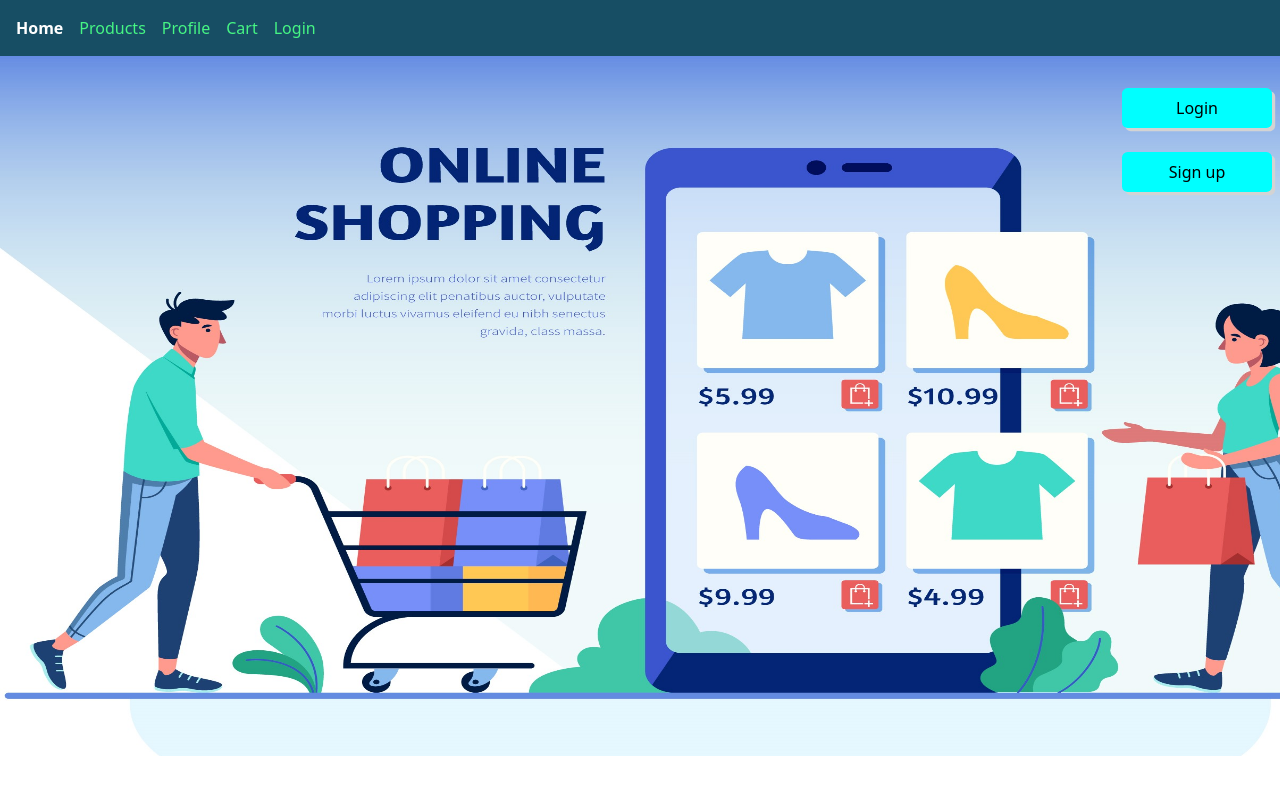
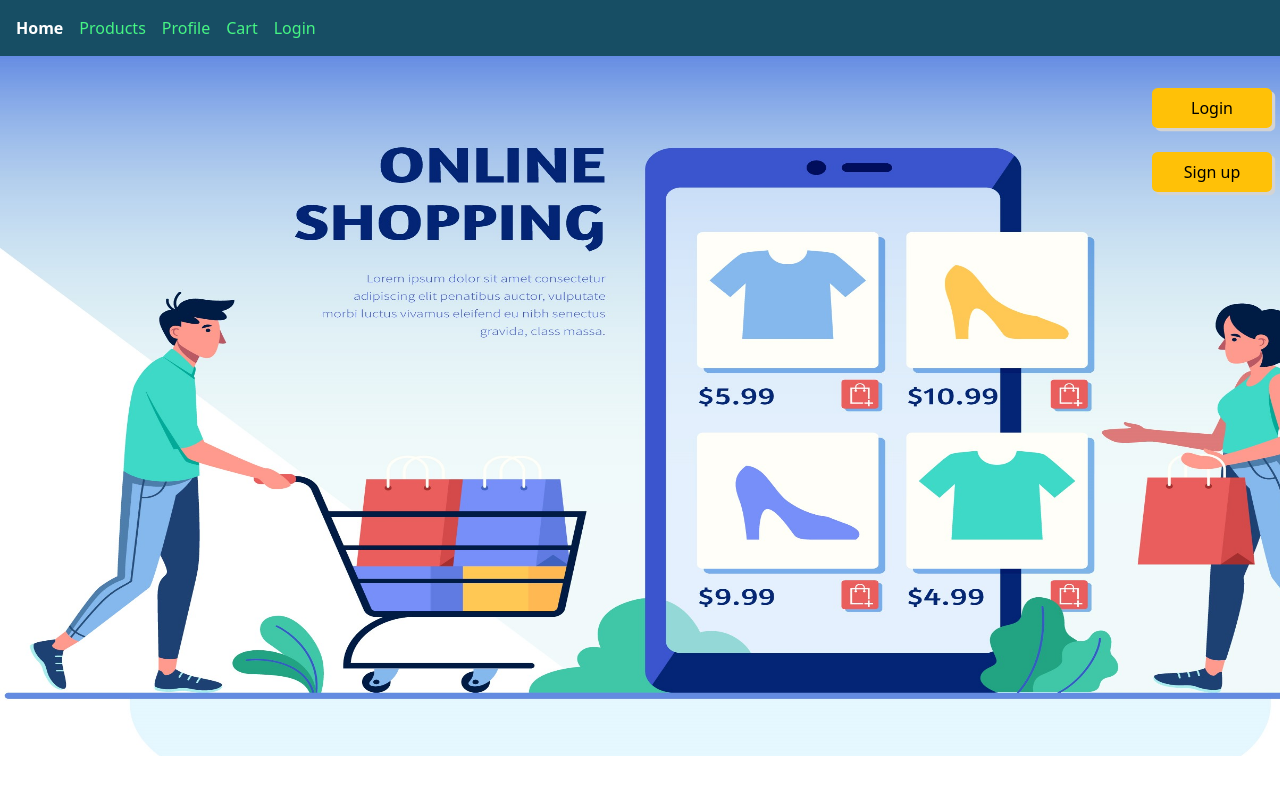
Before and after one commit to ShahidLandge/Shopping-App--React, a React (Create React App) app: page / in a window 1280 px wide. Shown: the top 794 px of the page. Built offline with nearby package versions, Linux system fonts and the light colour scheme.

Commit message:
Update App.css

```diff
--- a/src/App.css
+++ b/src/App.css
@@ -24,7 +24,7 @@
 }
 .btn {
   padding: 0.5rem 1rem;
-  background-color: cyan;
+  /* background-color: cyan; */
   box-shadow: 0.2rem 0.2rem #d3d3d3;
   border: none;
   border-radius: 0.35rem;
@@ -106,7 +106,7 @@ input:focus {
 
 /* for giving same width to all the buttons */
 .primary-button {
-  width: 150px;
+  width: 120px;
   display: inline-block;
 }
 
```
